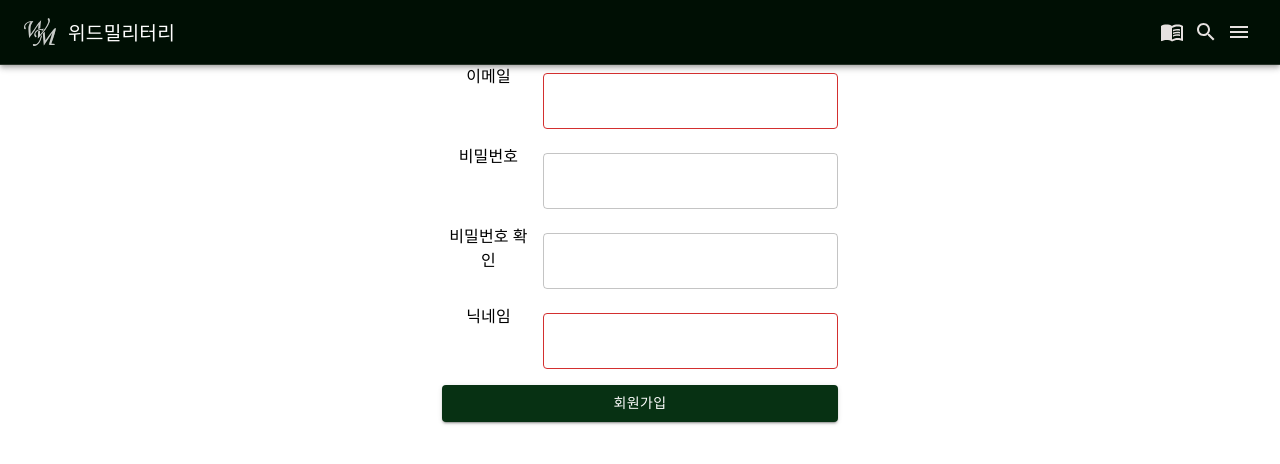
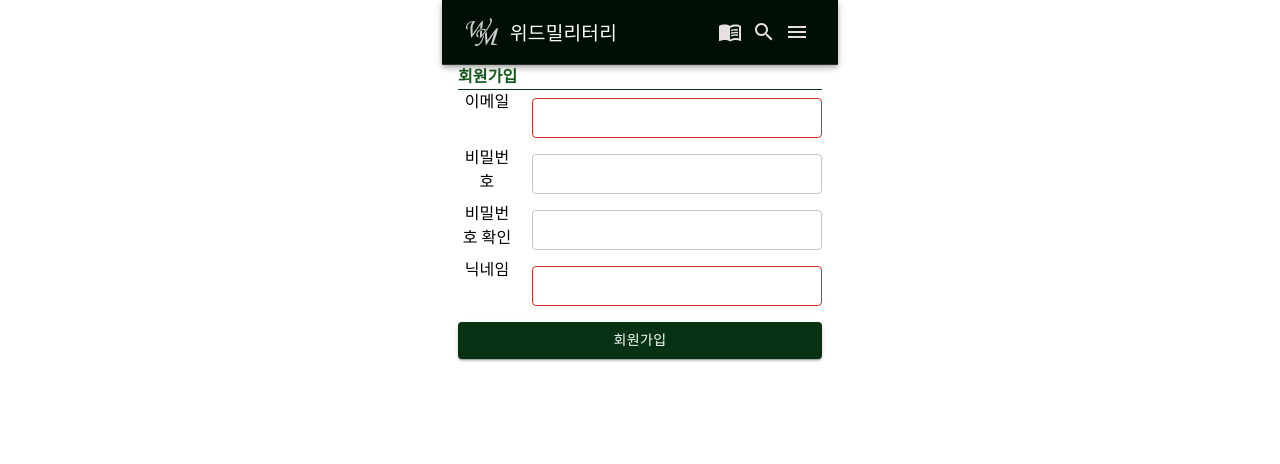
Before and after one commit to osamhack2021/Web-App-With-Military, a React (Create React App) app in the folder WEB/frontend/: page /register in a window 1280 px wide. Shown: the top 464 px of the page. Built offline with nearby package versions, Linux system fonts and the light colour scheme.

Commit message:
RegisterPage 스타일링중

```diff
--- a/WEB/frontend/src/components/register/RegisterForm.jsx
+++ b/WEB/frontend/src/components/register/RegisterForm.jsx
@@ -11,71 +11,95 @@ const RegisterForm = ({form, onChange, onSubmit, error}) => {
 
   return(
     <>
-      <Grid container spacing={1} sx={{display:"block"}}>
-        <Grid item xs={12} sm={3}>
-          <Typography align="center">이메일</Typography>
-        </Grid>
-        <Grid item xs={12} sm={9}>
+      <Box sx={{
+        display:"flex",
+        textAlign: "center",
+      }}>
+        <Box sx={{
+            width: "20%",
+            mr: "1rem"
+          }}>
+          <Typography>이메일</Typography>
+        </Box>
         <TextField
           variant="outlined"
+          size="small"
+          name="email"
           fullWidth
           required
-            name="email"
           sx={{ my: 1 }}
           value={email}
           onChange={onChange}
           error={error}
           helperText={error.email?"이미 사용중인 이메일입니다":false}
         />
-        </Grid>
+      </Box>
 
-        <Grid item xs={12} sm={3}>
+      <Box sx={{
+        display:"flex",
+      }}>
+        <Box sx={{
+            width: "20%",
+            mr: "1rem"
+          }}>
           <Typography align="center">비밀번호</Typography>
-        </Grid>
-        <Grid item xs={12} sm={9}>
+        </Box>
         <TextField
           variant="outlined"
+          size="small"
+          name="password"
           fullWidth
           required
-            name="password"
           sx={{ my: 1 }}
           value={password}
           onChange={onChange}
         />
-        </Grid>
-        <Grid item xs={12} sm={3}>
+      </Box>
+      <Box sx={{
+        display:"flex",
+        }}>
+        <Box sx={{
+          width: "20%",
+          mr: "1rem"
+        }}>
         <Typography align="center">비밀번호 확인</Typography>
-        </Grid>
-        <Grid item xs={12} sm={9}>
+        </Box>
         <TextField
           variant="outlined"
+          size="small"
+          name="confirmPassword"
           fullWidth
           required
-            name="confirmPassword"
           sx={{ my: 1 }}
           value={confirmPassword}
           onChange={onConfirmPasswordHandler}
           //error={error}
           helperText={/*비밀번호 비교하는 함수*/false?"비밀번호가 일치하지 않습니다.":false}
         />
-        </Grid>
-        <Grid item xs={12} sm={3}>
+      </Box>
+      <Box sx={{
+        display:"flex",
+      }}>
+        <Box sx={{
+          width: "20%",
+          mr: "1rem"
+        }}>
           <Typography align="center">닉네임</Typography>
-        </Grid>
-        <Grid item xs={12} sm={9}>
+        </Box>
         <TextField
           variant="outlined"
+          size="small"
+          name="userName"
           fullWidth
           required
-            name="userName"
           sx={{ my: 1 }}
           value={userName}
           onChange={onChange}
           error={error}
           helperText={error.userName?"이미 사용중인 닉네임입니다":false}
         />
-        </Grid>
-      </Grid>
+      </Box>
+
       <Button
           type="submit"
           fullWidth
--- a/WEB/frontend/src/components/register/RegisterTemplate.jsx
+++ b/WEB/frontend/src/components/register/RegisterTemplate.jsx
@@ -1,21 +1,35 @@
 import React from 'react';
-import {Container} from '@mui/material';
+import {Container, Typography} from '@mui/material';
+import { Box } from "@material-ui/core";
+import { styled } from '@material-ui/core/styles';
+import NavBar from '../common/navigation/NavBar';
 
-import NavBar from '../common/navigation/NavBar';
+const StyledTypography = styled(Typography)({
+    color: "#14571b",
+    fontWeight: "bold"
+});
 
 const RegisterTemplate = ({children}) => {
     return(
         <>
-            <NavBar />
             <Container component="main" maxWidth="xs" sx={{
-                display: 'flex',
-                flexDirection: 'column',
-                alignItems: 'center',
-                px: 5,
+                //display: 'flex',
+                //flexDirection: 'column',
+                p: 0
             }}>
+                <NavBar />
 
-                {children}
-
+                <Box sx={{ px: 2 }}>
+                    <Box style={{
+                        borderBottom: "1px solid #073113"
+                    }}>
+                        <StyledTypography>
+                            회원가입
+                        </StyledTypography>
+                    </Box>
+                    {/* RegisterForm */}
+                    {children}
+                </Box>
 
             </Container>
         </>
```
Lines whose indentation alone changed are shown as unchanged.
